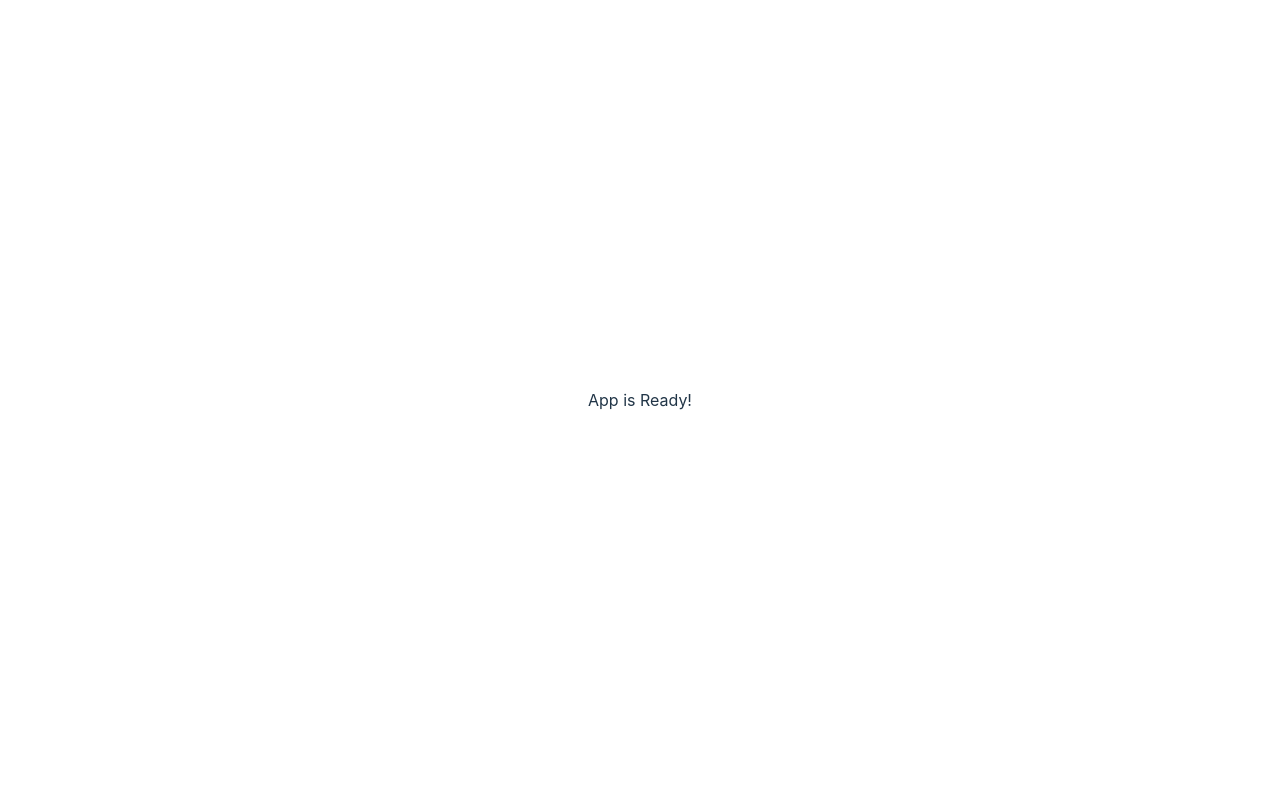
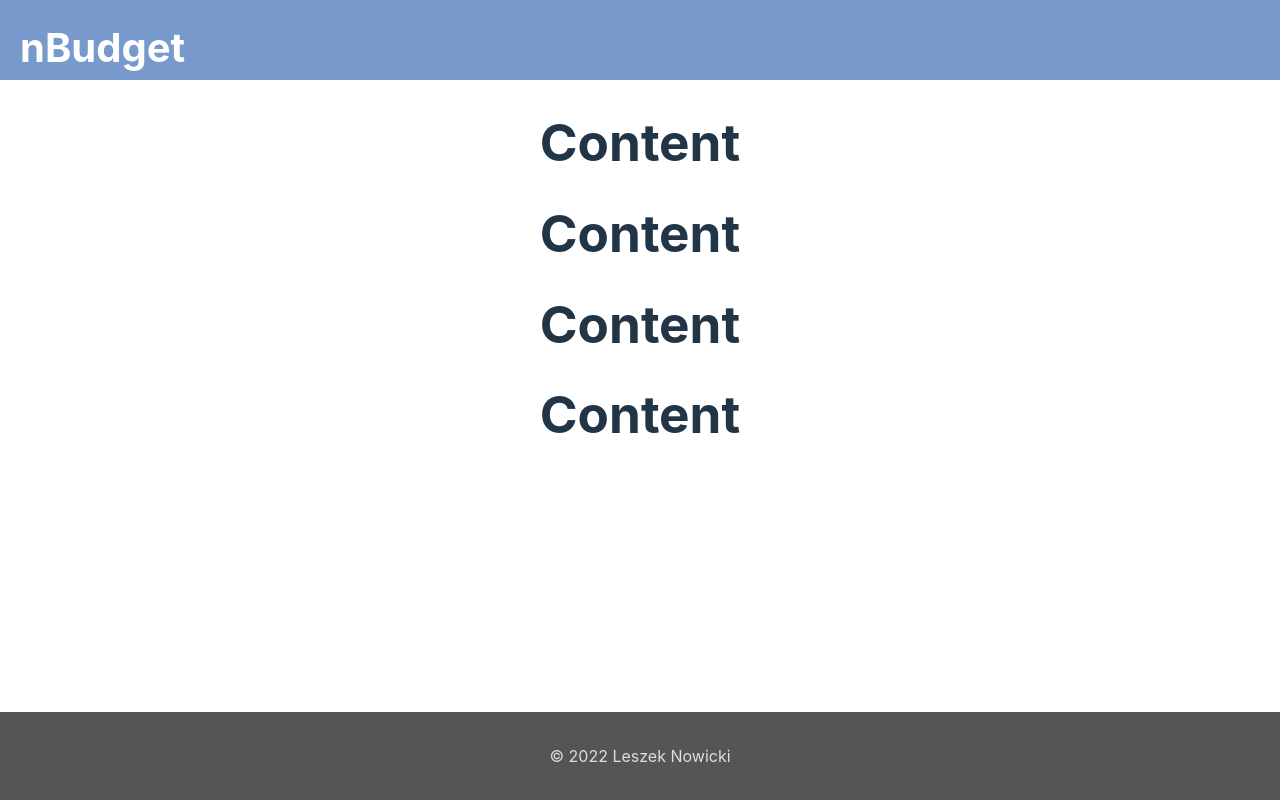
Before and after one commit to leszek888/leszek888.github.io, a Vue app: page / in a window 1280 px wide. Built offline with nearby package versions, Linux system fonts and the light colour scheme.

Commit message:
feat: add main layout

```diff
--- a/package.json
+++ b/package.json
@@ -13,6 +13,7 @@
   },
   "devDependencies": {
     "@vitejs/plugin-vue": "^3.0.3",
+    "sass": "^1.54.5",
     "typescript": "^4.6.4",
     "vite": "^3.0.7",
     "vue-tsc": "^0.39.5"
--- a/src/App.vue
+++ b/src/App.vue
@@ -1,12 +1,20 @@
 <template>
-  <div class="mainContainer">
-    <div v-if="appReady">
-      App is Ready!
+  <div :class="$style.mainContainer" v-if="appReady">
+    <div :class="$style.mainHeader">
+      <span :class="$style.logo">nBudget</span>
     </div>
-    <div v-else class="mainLoader">
-      <span>Ładowanie</span><br />
-      <span class="loader"/>
+    <div :class="$style.mainContent">
+      <h1>Content</h1>
+      <h1>Content</h1>
+      <h1>Content</h1>
+      <h1>Content</h1>
     </div>
+    <div :class="$style.mainFooter">
+      &copy; 2022 Leszek Nowicki
+    </div>
+  </div>
+  <div v-else :class="$style.mainLoader">
+    <span class="loader"/>
   </div>
 </template>
 
@@ -20,15 +28,78 @@ setTimeout(() => {
 }, 2000)
 </script>
 
-<style>
-.mainContainer {
-  align-items: center;
-  display: flex;
-  flex-direction: column;
-  max-width: 1280px;
-  margin: 0 auto;
-  padding: 2rem;
-  text-align: center;
+<style lang="scss" module>
+.main {
+  &Container {
+    animation: expand;
+    animation-duration: 0.6s;
+    align-items: center;
+    display: flex;
+    flex-direction: column;
+    height: 100vh;
+    width: 100%;
+    margin: 0 auto;
+    position: relative;
+    text-align: center;
+  }
+
+  &Loader, &Header {
+    background-color: #79c;
+    color: #fff;
+    height: 80px;
+    margin: auto 0;
+    position: fixed;
+    top: calc(50% - 70px);
+    transition: 1s;
+    width: 100%;
+  }
+
+  &Loader {
+    align-items: center;
+    display: flex;
+    flex-direction: column;
+    justify-content: center;
+  }
+
+  &Footer {
+    background-color: #555;
+    color: #ddd;
+    padding: 2rem;
+    width: 100%;
+  }
+
+  &Header {
+    animation: scroll-to-top;
+    animation-duration: 0.5s;
+    padding: 1rem;
+    position: fixed;
+    top: 0;
+
+    .logo {
+      bottom: 20px;
+      cursor: pointer;
+      left: 20px;
+      font-weight: 700;
+      font-size: 30pt;
+      position: absolute;
+    }
+  }
+
+   &Content {
+     flex: 1;
+     margin: auto 0;
+     padding-top: 80px;
+     width: 100%;
+   }
 }
 
+@keyframes scroll-to-top {
+  from { top: calc(50% - 70px); }
+  to { top: 0; }
+}
+
+@keyframes expand {
+  from { height: 0px; }
+  to { height: 100vh; }
+}
 </style>
--- a/src/style.css
+++ b/src/style.css
@@ -13,6 +13,10 @@
   -webkit-font-smoothing: antialiased;
   -moz-osx-font-smoothing: grayscale;
   -webkit-text-size-adjust: 100%;
+}
+
+* {
+  box-sizing: border-box;
 }
 
 a {
@@ -57,7 +61,8 @@ button:focus-visible {
 }
 
 #app {
-  margin: auto;
+  height: 100%;
+  width: 100%;
 }
 
 @media (prefers-color-scheme: light) {
@@ -76,7 +81,7 @@ button:focus-visible {
 .loader {
   width: 32px;
   height: 32px;
-  border: 5px solid #79d;
+  border: 5px solid #fff;
   border-bottom-color: transparent;
   border-radius: 50%;
   display: inline-block;
```
Also changed, not shown: 1 other file (tests, documents, lock files or other folders).
